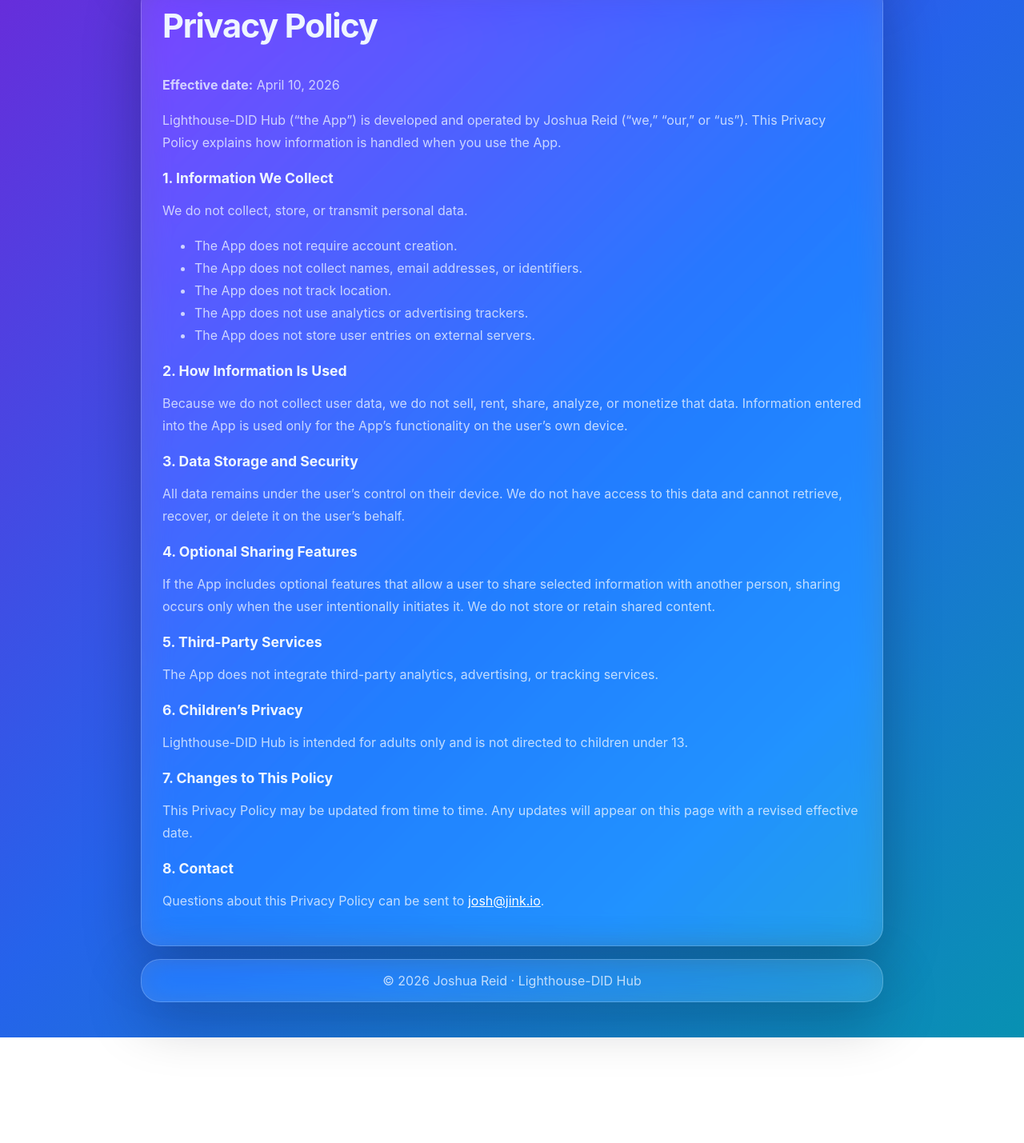
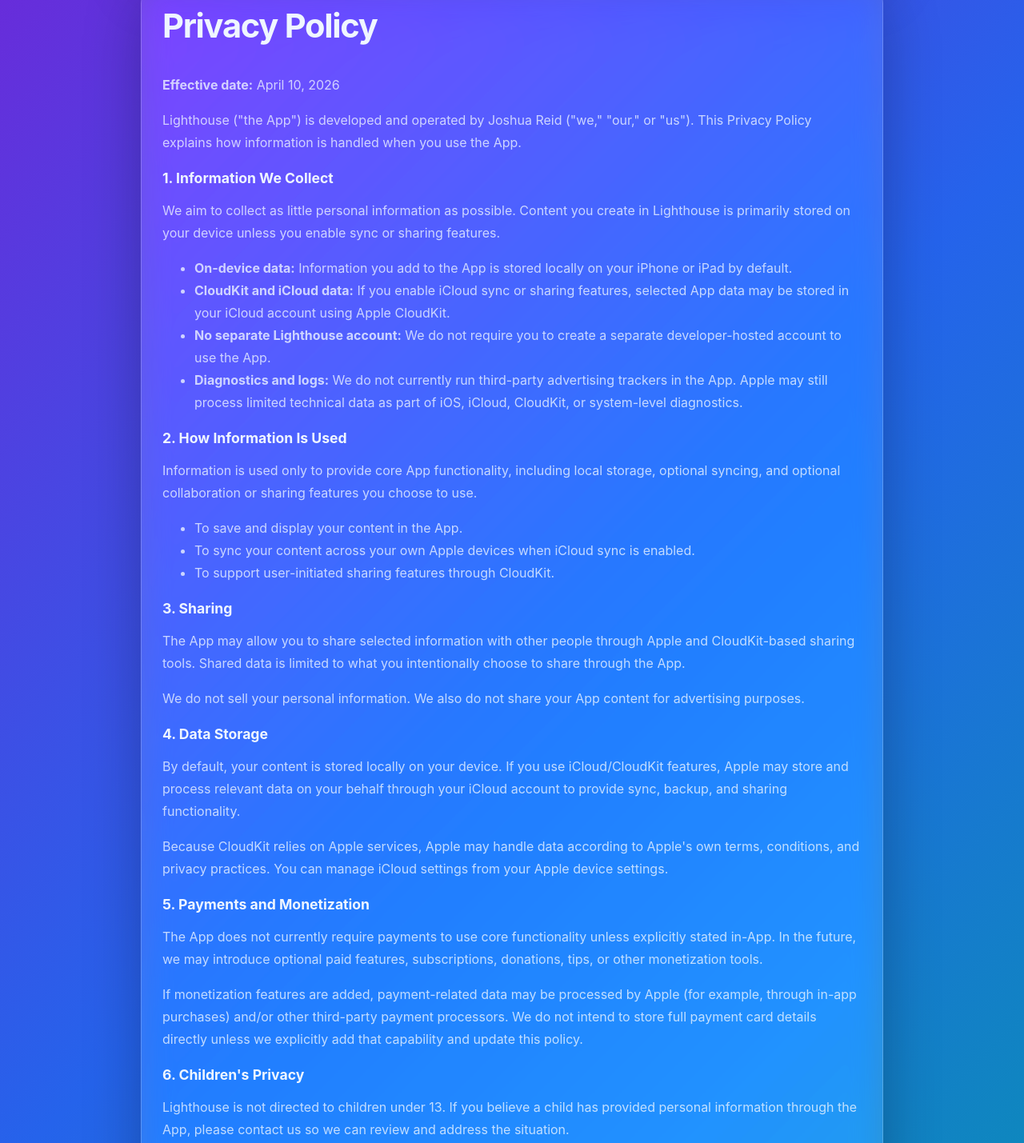
Before and after one commit to JoshuaR06/JoshuaR06, a plain HTML site: page lighthouse/privacy/index.html in a window 1280 px wide. Shown: the part 126-1555 px from the top of the page at 80% size. Before the commit the page ends 1423 px from the top, so only its background shows below. Drawn offline with Linux system fonts and the light colour scheme.

Commit message:
Update Lighthouse privacy policy for CloudKit and future monetization

```diff
--- a/lighthouse/privacy/index.html
+++ b/lighthouse/privacy/index.html
@@ -4,7 +4,7 @@
   <meta charset="UTF-8" />
   <meta name="viewport" content="width=device-width, initial-scale=1.0" />
   <title>Lighthouse Privacy Policy | Joshua Reid</title>
-  <meta name="description" content="Privacy policy for Lighthouse-DID Hub by Joshua Reid." />
+  <meta name="description" content="Privacy policy for Lighthouse by Joshua Reid." />
   <style>
     :root {
       --bg1:#6d28d9;
@@ -42,6 +42,7 @@
     h1{margin-top:0; font-size:clamp(1.8rem, 4vw, 2.6rem); letter-spacing:-.03em;}
     h2{margin:20px 0 8px; font-size:1.1rem;}
     p, li{color:var(--muted); line-height:1.75;}
+    .content a{color:#fff;}
     .footer{text-align:center; padding:16px; margin-top:16px; color:var(--muted);}
   </style>
 </head>
@@ -60,55 +61,85 @@
       <h1>Privacy Policy</h1>
       <p><strong>Effective date:</strong> April 10, 2026</p>
       <p>
-        Lighthouse-DID Hub (“the App”) is developed and operated by Joshua Reid (“we,” “our,” or “us”).
+        Lighthouse ("the App") is developed and operated by Joshua Reid ("we," "our," or "us").
         This Privacy Policy explains how information is handled when you use the App.
       </p>
 
       <h2>1. Information We Collect</h2>
-      <p>We do not collect, store, or transmit personal data.</p>
+      <p>
+        We aim to collect as little personal information as possible. Content you create in Lighthouse is primarily
+        stored on your device unless you enable sync or sharing features.
+      </p>
       <ul>
-        <li>The App does not require account creation.</li>
-        <li>The App does not collect names, email addresses, or identifiers.</li>
-        <li>The App does not track location.</li>
-        <li>The App does not use analytics or advertising trackers.</li>
-        <li>The App does not store user entries on external servers.</li>
+        <li><strong>On-device data:</strong> Information you add to the App is stored locally on your iPhone or iPad by default.</li>
+        <li><strong>CloudKit and iCloud data:</strong> If you enable iCloud sync or sharing features, selected App data may be stored in your iCloud account using Apple CloudKit.</li>
+        <li><strong>No separate Lighthouse account:</strong> We do not require you to create a separate developer-hosted account to use the App.</li>
+        <li><strong>Diagnostics and logs:</strong> We do not currently run third-party advertising trackers in the App. Apple may still process limited technical data as part of iOS, iCloud, CloudKit, or system-level diagnostics.</li>
       </ul>
 
       <h2>2. How Information Is Used</h2>
       <p>
-        Because we do not collect user data, we do not sell, rent, share, analyze, or monetize that data.
-        Information entered into the App is used only for the App’s functionality on the user’s own device.
+        Information is used only to provide core App functionality, including local storage, optional syncing,
+        and optional collaboration or sharing features you choose to use.
+      </p>
+      <ul>
+        <li>To save and display your content in the App.</li>
+        <li>To sync your content across your own Apple devices when iCloud sync is enabled.</li>
+        <li>To support user-initiated sharing features through CloudKit.</li>
+      </ul>
+
+      <h2>3. Sharing</h2>
+      <p>
+        The App may allow you to share selected information with other people through Apple and CloudKit-based
+        sharing tools. Shared data is limited to what you intentionally choose to share through the App.
+      </p>
+      <p>
+        We do not sell your personal information. We also do not share your App content for advertising purposes.
       </p>
 
-      <h2>3. Data Storage and Security</h2>
+      <h2>4. Data Storage</h2>
       <p>
-        All data remains under the user’s control on their device. We do not have access to this data and cannot
-        retrieve, recover, or delete it on the user’s behalf.
+        By default, your content is stored locally on your device. If you use iCloud/CloudKit features,
+        Apple may store and process relevant data on your behalf through your iCloud account to provide sync,
+        backup, and sharing functionality.
+      </p>
+      <p>
+        Because CloudKit relies on Apple services, Apple may handle data according to Apple's own terms,
+        conditions, and privacy practices. You can manage iCloud settings from your Apple device settings.
       </p>
 
-      <h2>4. Optional Sharing Features</h2>
+      <h2>5. Payments and Monetization</h2>
       <p>
-        If the App includes optional features that allow a user to share selected information with another person,
-        sharing occurs only when the user intentionally initiates it. We do not store or retain shared content.
+        The App does not currently require payments to use core functionality unless explicitly stated in-App.
+        In the future, we may introduce optional paid features, subscriptions, donations, tips, or other
+        monetization tools.
+      </p>
+      <p>
+        If monetization features are added, payment-related data may be processed by Apple (for example,
+        through in-app purchases) and/or other third-party payment processors. We do not intend to store full
+        payment card details directly unless we explicitly add that capability and update this policy.
       </p>
 
-      <h2>5. Third-Party Services</h2>
-      <p>The App does not integrate third-party analytics, advertising, or tracking services.</p>
-
-      <h2>6. Children’s Privacy</h2>
-      <p>Lighthouse-DID Hub is intended for adults only and is not directed to children under 13.</p>
+      <h2>6. Children's Privacy</h2>
+      <p>
+        Lighthouse is not directed to children under 13. If you believe a child has provided personal information
+        through the App, please contact us so we can review and address the situation.
+      </p>
 
       <h2>7. Changes to This Policy</h2>
       <p>
-        This Privacy Policy may be updated from time to time. Any updates will appear on this page with a revised
-        effective date.
+        We may update this Privacy Policy over time to reflect product changes, legal requirements,
+        or new features. When we make updates, we will revise the effective date shown on this page.
       </p>
 
       <h2>8. Contact</h2>
-      <p>Questions about this Privacy Policy can be sent to <a style="color:#fff;" href="mailto:josh@jink.io">josh@jink.io</a>.</p>
+      <p>
+        If you have questions about this Privacy Policy, contact:
+        <a href="mailto:josh@jink.io">josh@jink.io</a>
+      </p>
     </section>
 
-    <footer class="footer glass">© 2026 Joshua Reid · Lighthouse-DID Hub</footer>
+    <footer class="footer glass">© 2026 Joshua Reid · Lighthouse</footer>
   </main>
 </body>
 </html>
```
